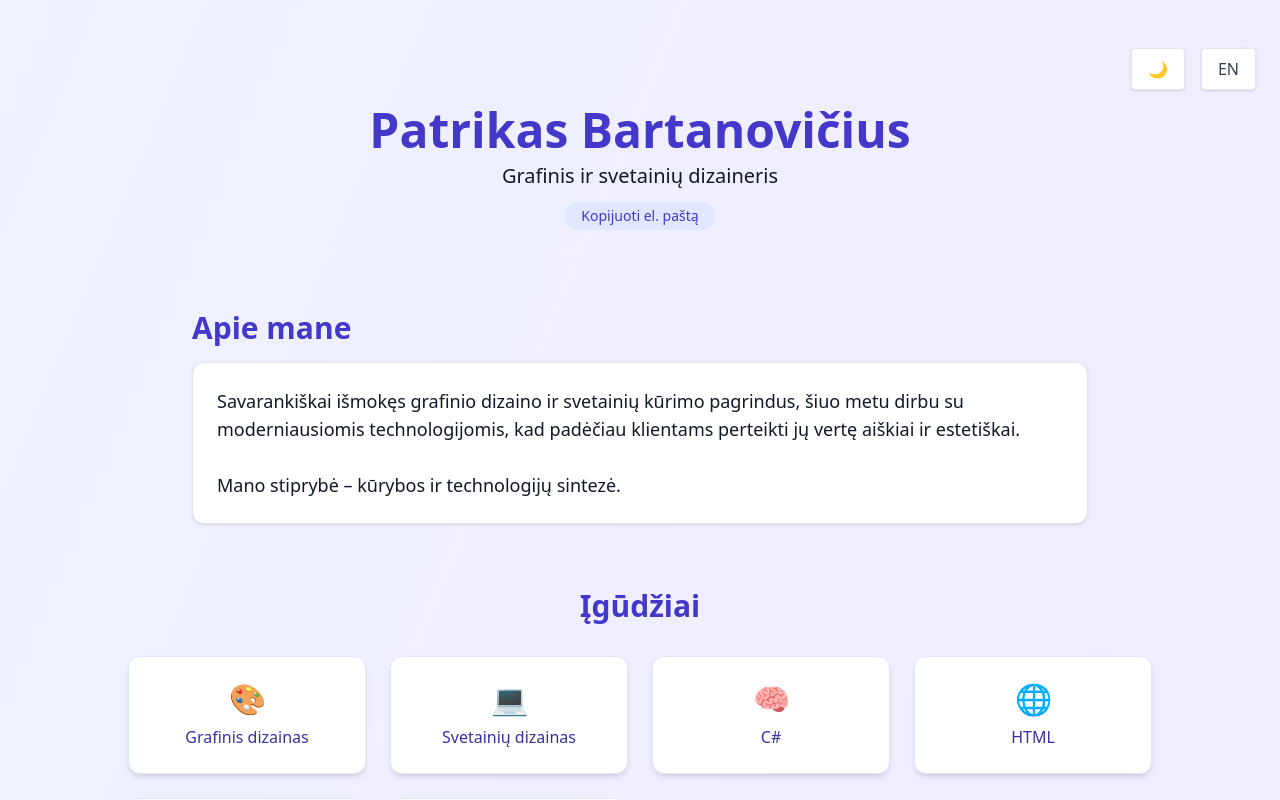
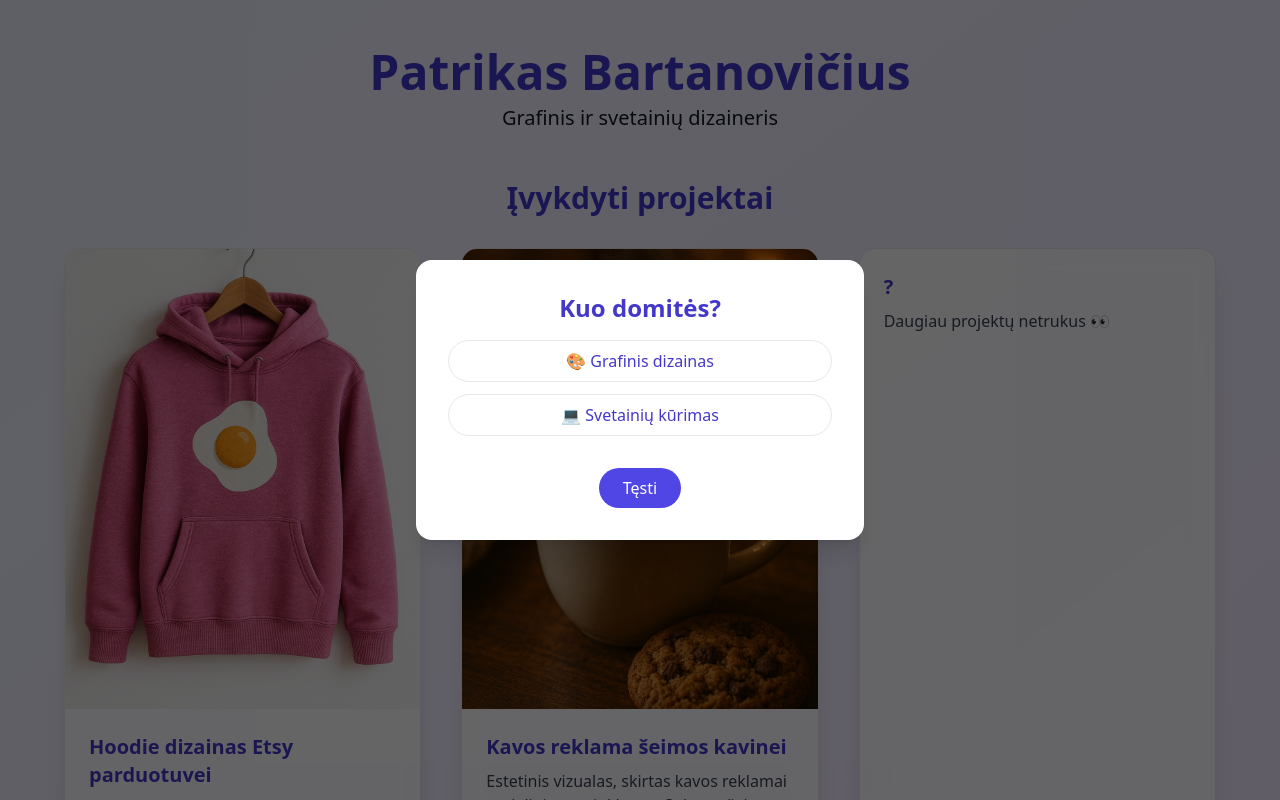
Before and after one commit to TrasherBartd/patrikas-portfolio, a React (Vite) app: page / in a window 1280 px wide. Shown: the top 800 px of the page. Built offline with nearby package versions, Linux system fonts and the light colour scheme.

Commit message:
Update Portfolio.jsx

```diff
--- a/src/Portfolio.jsx
+++ b/src/Portfolio.jsx
@@ -1,29 +1,40 @@
 
-import { useState } from "react";
+import { useState, useEffect } from "react";
 
 const projects = [
   {
     title: "Hoodie dizainas Etsy parduotuvei",
-    description:
-      "Sukurtas dizainas „Print on Demand“ verslui – minimalistinis ir žaismingas sprendimas socialiniams tinklams.",
+    description: "Sukurtas dizainas „Print on Demand“ verslui – minimalistinis ir žaismingas sprendimas socialiniams tinklams.",
     image: "/hoodie.jpg",
+    type: "design"
   },
   {
     title: "Kavos reklama šeimos kavinei",
-    description:
-      "Estetinis vizualas, skirtas kavos reklamai socialiniuose tinkluose. Sukurta šeimos užsakovams.",
+    description: "Estetinis vizualas, skirtas kavos reklamai socialiniuose tinkluose. Sukurta šeimos užsakovams.",
     image: "/coffee.jpg",
+    type: "design"
   },
   {
     title: "?",
     description: "Daugiau projektų netrukus 👀",
     image: "",
-  },
+    type: "web"
+  }
 ];
 
 export default function Portfolio() {
   const [lang, setLang] = useState("lt");
   const [darkMode, setDarkMode] = useState(false);
+  const [selectedServices, setSelectedServices] = useState([]);
+  const [showOverlay, setShowOverlay] = useState(true);
+
+  const handleServiceSelect = (type) => {
+    if (selectedServices.includes(type)) {
+      setSelectedServices(selectedServices.filter((t) => t !== type));
+    } else {
+      setSelectedServices([...selectedServices, type]);
+    }
+  };
 
   const aboutText = {
     lt: `Savarankiškai išmokęs grafinio dizaino ir svetainių kūrimo pagrindus, šiuo metu dirbu su moderniausiomis technologijomis, kad padėčiau klientams perteikti jų vertę aiškiai ir estetiškai.
@@ -34,89 +45,48 @@ Mano stiprybė – kūrybos ir technologijų sintezė.`,
 My strength lies in the fusion of creativity and technology.`,
   };
 
-  const skills = [
-    { emoji: "🎨", label: lang === "lt" ? "Grafinis dizainas" : "Graphic Design" },
-    { emoji: "💻", label: lang === "lt" ? "Svetainių dizainas" : "Website Design" },
-    { emoji: "🧠", label: "C#" },
-    { emoji: "🌐", label: "HTML" },
-    { emoji: "🎯", label: "CSS" },
-    { emoji: "🛠️", label: lang === "lt" ? "Dizaino įrankiai" : "Design Tools" },
-  ];
-
   return (
     <>
-      <style>{`
-        .fade-in {
-          opacity: 0;
-          animation: fadeInUp 1s ease-out forwards;
-        }
-        @keyframes fadeInUp {
-          from {
-            opacity: 0;
-            transform: translateY(30px);
-          }
-          to {
-            opacity: 1;
-            transform: translateY(0);
-          }
-        }
-      `}</style>
+      {showOverlay && (
+        <div className="fixed inset-0 z-50 bg-black/60 flex items-center justify-center">
+          <div className="bg-white dark:bg-gray-900 p-8 rounded-2xl shadow-xl text-center max-w-md w-full mx-4">
+            <h2 className="text-2xl font-bold mb-4 text-indigo-700 dark:text-indigo-300">
+              {lang === "lt" ? "Kuo domitės?" : "What are you interested in?"}
+            </h2>
+            <div className="space-y-3 mb-6">
+              <button
+                onClick={() => handleServiceSelect("design")}
+                className={`w-full px-4 py-2 rounded-full border ${
+                  selectedServices.includes("design") ? "bg-indigo-600 text-white" : "bg-white text-indigo-700"
+                }`}
+              >
+                🎨 {lang === "lt" ? "Grafinis dizainas" : "Graphic Design"}
+              </button>
+              <button
+                onClick={() => handleServiceSelect("web")}
+                className={`w-full px-4 py-2 rounded-full border ${
+                  selectedServices.includes("web") ? "bg-indigo-600 text-white" : "bg-white text-indigo-700"
+                }`}
+              >
+                💻 {lang === "lt" ? "Svetainių kūrimas" : "Website Design"}
+              </button>
+            </div>
+            <button
+              onClick={() => setShowOverlay(false)}
+              className="mt-2 bg-indigo-600 hover:bg-indigo-700 text-white px-6 py-2 rounded-full"
+            >
+              {lang === "lt" ? "Tęsti" : "Continue"}
+            </button>
+          </div>
+        </div>
+      )}
 
       <div className={darkMode ? "dark" : ""}>
         <div className="min-h-screen bg-gradient-to-br from-indigo-50 to-purple-100 dark:from-gray-900 dark:to-gray-800 text-gray-900 dark:text-white px-6 py-12 font-sans transition-colors">
-          <div className="flex justify-end mb-4 gap-4">
-            <button
-              onClick={() => setDarkMode(!darkMode)}
-              className="text-base px-4 py-2 border rounded shadow bg-white text-gray-700 dark:bg-gray-800 dark:text-white hover:ring-2 hover:ring-indigo-300 transition"
-            >
-              {darkMode ? "☀️" : "🌙"}
-            </button>
-            <button
-              onClick={() => setLang(lang === "lt" ? "en" : "lt")}
-              className="text-base px-4 py-2 border rounded shadow bg-white text-gray-700 dark:bg-gray-800 dark:text-white hover:ring-2 hover:ring-indigo-300 transition"
-            >
-              {lang === "lt" ? "EN" : "LT"}
-            </button>
-          </div>
-
-          <header className="text-center mb-20">
+          <header className="text-center mb-12 fade-in">
             <h1 className="text-5xl font-bold text-indigo-700 dark:text-indigo-300">Patrikas Bartanovičius</h1>
             <p className="text-xl mt-2">{lang === "lt" ? "Grafinis ir svetainių dizaineris" : "Graphic & Web Designer"}</p>
-    <div className="mt-3">
-      <button
-        onClick={() => {
-          navigator.clipboard.writeText("patrikasbartanovicius@gmail.com");
-          alert(lang === "lt" ? "El. paštas nukopijuotas!" : "Email copied!");
-        }}
-        className="text-sm bg-indigo-100 hover:bg-indigo-200 text-indigo-700 px-4 py-1 rounded-full transition"
-      >
-        {lang === "lt" ? "Kopijuoti el. paštą" : "Copy Email"}
-      </button>
-    </div>
           </header>
-
-          <section className="max-w-4xl mx-auto mb-16 fade-in">
-            <h2 className="text-3xl font-bold mb-4 text-indigo-700 dark:text-indigo-300">
-              {lang === "lt" ? "Apie mane" : "About Me"}
-            </h2>
-            <p className="text-lg bg-white dark:bg-gray-900 p-6 rounded-xl shadow border border-gray-200 dark:border-gray-700 whitespace-pre-line">
-              {aboutText[lang]}
-            </p>
-          </section>
-
-          <section className="max-w-5xl mx-auto mb-16 fade-in">
-            <h2 className="text-3xl font-bold text-center text-indigo-700 dark:text-indigo-300 mb-8">
-              {lang === "lt" ? "Įgūdžiai" : "Skills"}
-            </h2>
-            <div className="grid grid-cols-2 sm:grid-cols-3 md:grid-cols-4 gap-6">
-              {skills.map((skill, idx) => (
-                <div key={idx} className="bg-white dark:bg-gray-900 border border-indigo-100 dark:border-indigo-800 p-6 rounded-xl text-center shadow-md hover:scale-105 transition-transform hover:shadow-lg">
-                  <div className="text-3xl mb-2">{skill.emoji}</div>
-                  <p className="font-medium text-indigo-800 dark:text-indigo-200">{skill.label}</p>
-                </div>
-              ))}
-            </div>
-          </section>
 
           <section className="max-w-6xl mx-auto mb-12 fade-in">
             <h2 className="text-3xl font-bold text-center text-indigo-700 dark:text-indigo-300 mb-8">
@@ -129,111 +99,20 @@ My strength lies in the fusion of creativity and technology.`,
                     <img src={project.image} alt={project.title} className="w-full h-[460px] object-cover" />
                   )}
                   <div className="p-6">
-                    <h3 className="text-xl font-bold text-indigo-700 dark:text-indigo-300 mb-2">{project.title}</h3>
+                    <h3 className="text-xl font-bold text-indigo-700 dark:text-indigo-300 mb-2 flex justify-between items-center">
+                      {project.title}
+                      {selectedServices.includes(project.type) && (
+                        <span className="text-xs text-white bg-indigo-500 rounded-full px-3 py-1 ml-2">
+                          {lang === "lt" ? "Tinka jums" : "Relevant"}
+                        </span>
+                      )}
+                    </h3>
                     <p className="text-gray-700 dark:text-gray-300">{project.description}</p>
                   </div>
                 </div>
               ))}
             </div>
           </section>
-
-          <section className="max-w-4xl mx-auto mb-24 text-center fade-in">
-            <h2 className="text-3xl font-bold text-indigo-700 dark:text-indigo-300 mb-4">
-              {lang === "lt" ? "Kontaktai" : "Contact"}
-            </h2>
-            <p className="text-lg text-gray-700 dark:text-gray-300 mb-6">
-              {lang === "lt"
-                ? "Susisiekime – atsakysiu kaip įmanoma greičiau 📬"
-                : "Let's get in touch – I’ll get back to you shortly 📬"}
-            </p>
-            <button
-              onClick={() => {
-                navigator.clipboard.writeText("patrikasbartanovicius@gmail.com");
-                alert(lang === "lt" ? "El. paštas nukopijuotas!" : "Email copied!");
-              }}
-              className="inline-block bg-indigo-600 text-white px-6 py-3 rounded-full shadow-md hover:bg-indigo-700 transition cursor-pointer"
-            >
-              patrikasbartanovicius@gmail.com
-            </button>
-          </section>
-
-          <section className="max-w-4xl mx-auto mb-24 text-center fade-in">
-            <h2 className="text-3xl font-bold text-indigo-700 dark:text-indigo-300 mb-6">
-              {lang === "lt" ? "Atsiliepimai" : "Testimonials"}
-            </h2>
-            <div className="grid gap-6 text-left">
-              <div className="bg-white dark:bg-gray-900 p-6 rounded-xl shadow border border-gray-200 dark:border-gray-700">
-                <p className="text-gray-800 dark:text-gray-100 italic mb-2">
-                  {lang === "lt"
-                    ? "Labai patiko hoodie dizainas, viskas aišku, greita ir kokybiška. Tikrai rekomenduoju."
-                    : "Really liked the hoodie design – clear, fast, and high quality. Highly recommend."}
-                </p>
-                <p className="font-semibold text-indigo-600 dark:text-indigo-300">Tomas – {lang === "lt" ? "Užsakė hoodie dizainą" : "Ordered the hoodie design"}</p>
-              </div>
-              <div className="bg-white dark:bg-gray-900 p-6 rounded-xl shadow border border-gray-200 dark:border-gray-700">
-                <p className="text-gray-800 dark:text-gray-100 italic mb-2">
-                  {lang === "lt"
-                    ? "Ačiū už sukurtą kavos reklamą mūsų šeimos kavinei – šilta, estetiška ir labai gražu!"
-                    : "Thanks for the coffee promo design for our family café – warm, aesthetic and beautiful!"}
-                </p>
-                <p className="font-semibold text-indigo-600 dark:text-indigo-300">Lilija – {lang === "lt" ? "Kavos posteriui" : "Coffee poster"}</p>
-              </div>
-              <div className="bg-white dark:bg-gray-900 p-6 rounded-xl shadow border border-gray-200 dark:border-gray-700">
-                <p className="text-gray-800 dark:text-gray-100 italic mb-2">
-                  {lang === "lt"
-                    ? "Greitas bendravimas, vizualai atitiko mūsų prekės ženklą – viskas super."
-                    : "Fast communication, visuals matched our brand – everything was great."}
-                </p>
-                <p className="font-semibold text-indigo-600 dark:text-indigo-300">Julius</p>
-              </div>
-            </div>
-          </section>
-
-<section className="max-w-3xl mx-auto mt-16 text-center fade-in">
-  <h2 className="text-3xl font-bold text-indigo-700 dark:text-indigo-300 mb-4">
-    {lang === "lt" ? "Palikite atsiliepimą" : "Leave a Testimonial"}
-  </h2>
-  <form
-    onSubmit={(e) => {
-      e.preventDefault();
-      alert(lang === "lt" ? "Atsiliepimas išsiųstas!" : "Testimonial sent!");
-      e.target.reset();
-    }}
-    className="bg-white dark:bg-gray-900 p-6 rounded-xl shadow-md border border-gray-200 dark:border-gray-700 space-y-4"
-  >
-    <input
-      type="text"
-      name="name"
-      placeholder={lang === "lt" ? "Tavo vardas" : "Your name"}
-      required
-      className="w-full p-2 border rounded focus:outline-none"
-    />
-    <textarea
-      name="message"
-      placeholder={lang === "lt" ? "Atsiliepimo tekstas..." : "Your testimonial..."}
-      rows="4"
-      required
-      className="w-full p-2 border rounded focus:outline-none"
-    />
-    <button
-      type="submit"
-      className="bg-indigo-600 text-white px-6 py-2 rounded-full hover:bg-indigo-700 transition"
-    >
-      {lang === "lt" ? "Siųsti" : "Send"}
-    </button>
-  </form>
-</section>
-
-
-          <div className="mt-12 max-w-4xl mx-auto text-center text-gray-500 dark:text-gray-400 text-sm">
-            {lang === "lt"
-              ? "Esate pasiruošęs naujam projektui? Susisiekime šiandien."
-              : "Ready for a new project? Let’s connect today."}
-          </div>
-
-          <footer className="text-center text-sm text-gray-500 dark:text-gray-400 mt-24 border-t pt-6">
-            © {new Date().getFullYear()} Patrikas Bartanovičius. All rights reserved.
-          </footer>
         </div>
       </div>
     </>
```
